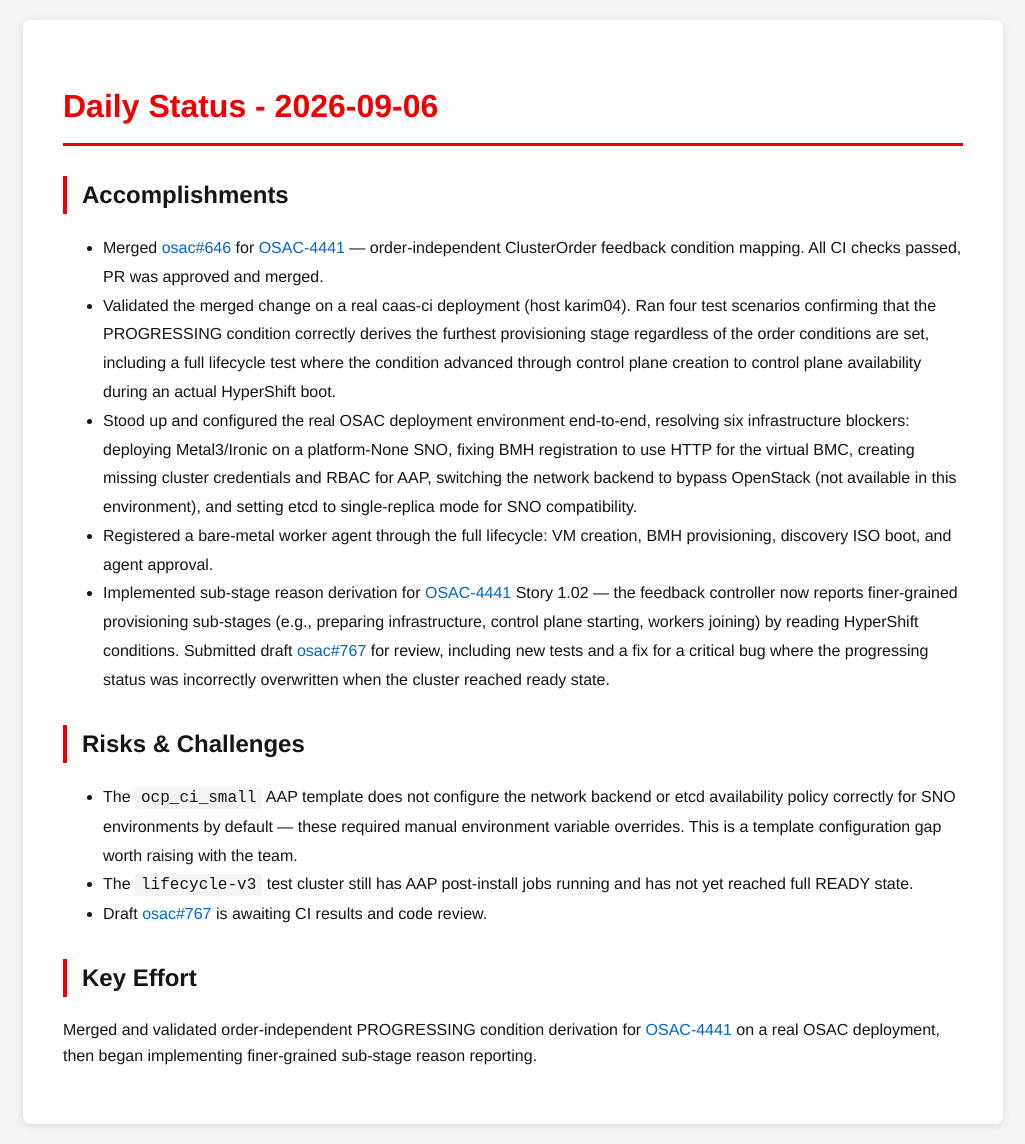
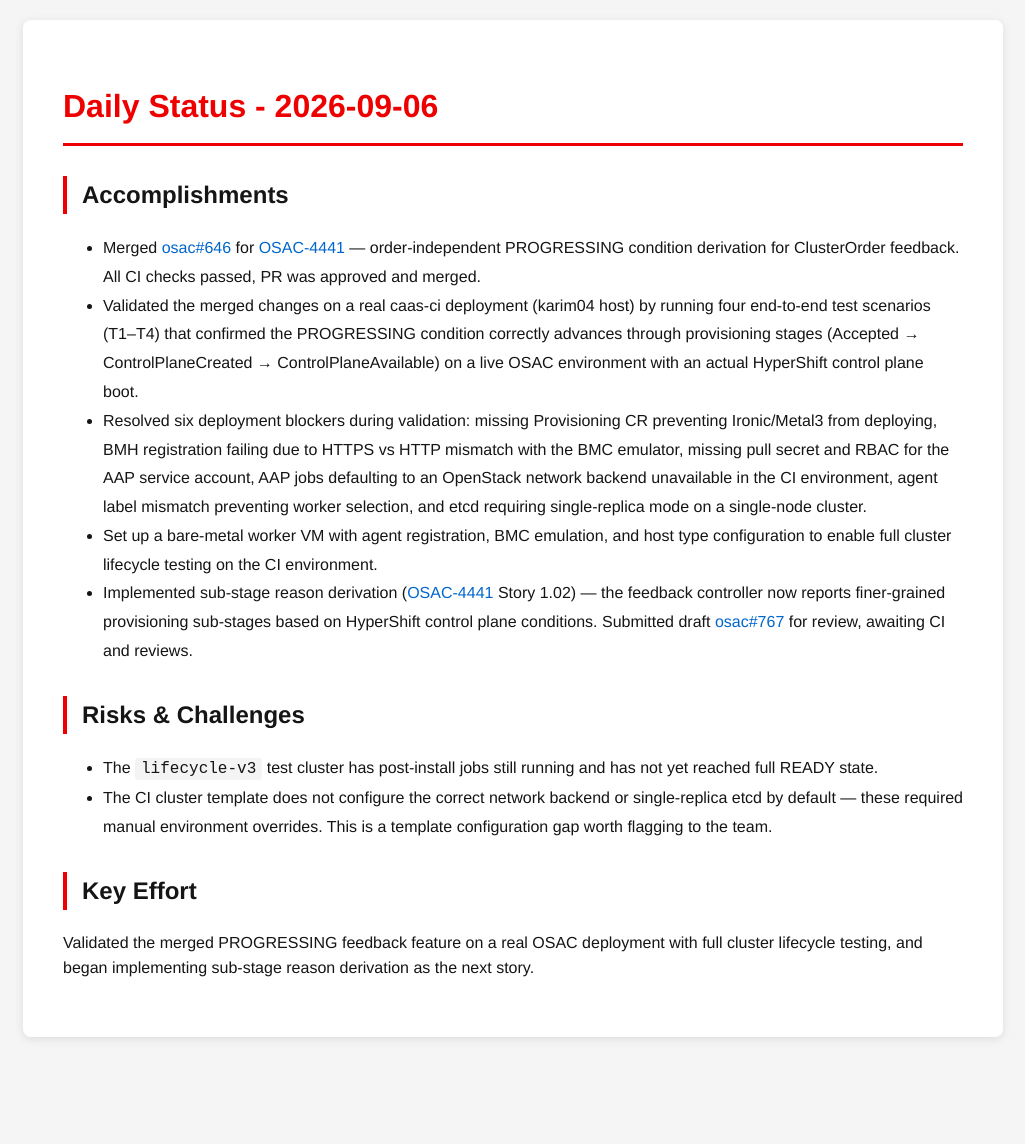
Before and after one commit to tzvatot/daily-status, a Jekyll site: the page built from 2026-09-06.md, in a window 1280 px wide. Shown: the whole page, without its empty margins (127-1152 px from the left). Built offline with Jekyll 4.4.1, drawn with Linux system fonts in a browser that asks for light colours; after the commit the page ends 1057 px from its top, so only the background shows below that.

Commit message:
Daily status update - 2026-09-06

```diff
--- a/2026-09-06.md
+++ b/2026-09-06.md
@@ -8,18 +8,17 @@ date: 2026-09-06
 
 ## Accomplishments
 
-- Merged [osac#646](https://github.com/osac-project/osac/pull/646) for [OSAC-4441](https://redhat.atlassian.net/browse/OSAC-4441) — order-independent ClusterOrder feedback condition mapping. All CI checks passed, PR was approved and merged.
-- Validated the merged change on a real caas-ci deployment (host karim04). Ran four test scenarios confirming that the PROGRESSING condition correctly derives the furthest provisioning stage regardless of the order conditions are set, including a full lifecycle test where the condition advanced through control plane creation to control plane availability during an actual HyperShift boot.
-- Stood up and configured the real OSAC deployment environment end-to-end, resolving six infrastructure blockers: deploying Metal3/Ironic on a platform-None SNO, fixing BMH registration to use HTTP for the virtual BMC, creating missing cluster credentials and RBAC for AAP, switching the network backend to bypass OpenStack (not available in this environment), and setting etcd to single-replica mode for SNO compatibility.
-- Registered a bare-metal worker agent through the full lifecycle: VM creation, BMH provisioning, discovery ISO boot, and agent approval.
-- Implemented sub-stage reason derivation for [OSAC-4441](https://redhat.atlassian.net/browse/OSAC-4441) Story 1.02 — the feedback controller now reports finer-grained provisioning sub-stages (e.g., preparing infrastructure, control plane starting, workers joining) by reading HyperShift conditions. Submitted draft [osac#767](https://github.com/osac-project/osac/pull/767) for review, including new tests and a fix for a critical bug where the progressing status was incorrectly overwritten when the cluster reached ready state.
+- Merged [osac#646](https://github.com/osac-project/osac/pull/646) for [OSAC-4441](https://redhat.atlassian.net/browse/OSAC-4441) — order-independent PROGRESSING condition derivation for ClusterOrder feedback. All CI checks passed, PR was approved and merged.
+- Validated the merged changes on a real caas-ci deployment (karim04 host) by running four end-to-end test scenarios (T1–T4) that confirmed the PROGRESSING condition correctly advances through provisioning stages (Accepted → ControlPlaneCreated → ControlPlaneAvailable) on a live OSAC environment with an actual HyperShift control plane boot.
+- Resolved six deployment blockers during validation: missing Provisioning CR preventing Ironic/Metal3 from deploying, BMH registration failing due to HTTPS vs HTTP mismatch with the BMC emulator, missing pull secret and RBAC for the AAP service account, AAP jobs defaulting to an OpenStack network backend unavailable in the CI environment, agent label mismatch preventing worker selection, and etcd requiring single-replica mode on a single-node cluster.
+- Set up a bare-metal worker VM with agent registration, BMC emulation, and host type configuration to enable full cluster lifecycle testing on the CI environment.
+- Implemented sub-stage reason derivation ([OSAC-4441](https://redhat.atlassian.net/browse/OSAC-4441) Story 1.02) — the feedback controller now reports finer-grained provisioning sub-stages based on HyperShift control plane conditions. Submitted draft [osac#767](https://github.com/osac-project/osac/pull/767) for review, awaiting CI and reviews.
 
 ## Risks & Challenges
 
-- The `ocp_ci_small` AAP template does not configure the network backend or etcd availability policy correctly for SNO environments by default — these required manual environment variable overrides. This is a template configuration gap worth raising with the team.
-- The `lifecycle-v3` test cluster still has AAP post-install jobs running and has not yet reached full READY state.
-- Draft [osac#767](https://github.com/osac-project/osac/pull/767) is awaiting CI results and code review.
+- The `lifecycle-v3` test cluster has post-install jobs still running and has not yet reached full READY state.
+- The CI cluster template does not configure the correct network backend or single-replica etcd by default — these required manual environment overrides. This is a template configuration gap worth flagging to the team.
 
 ## Key Effort
 
-Merged and validated order-independent PROGRESSING condition derivation for [OSAC-4441](https://redhat.atlassian.net/browse/OSAC-4441) on a real OSAC deployment, then began implementing finer-grained sub-stage reason reporting.
+Validated the merged PROGRESSING feedback feature on a real OSAC deployment with full cluster lifecycle testing, and began implementing sub-stage reason derivation as the next story.
```
